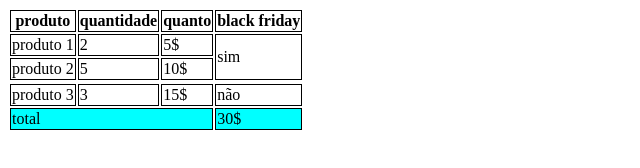
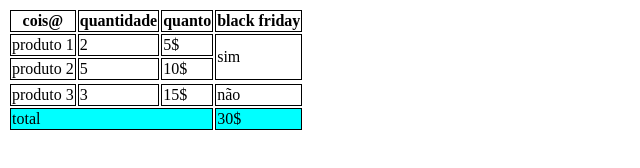
Before and after one commit to arthur-arakem/aula-tabela, a plain HTML site: page index.html in a window 1280 px wide. Shown: the full height of the page, 0-640 px from the left. Drawn offline with Linux system fonts and the light colour scheme.

Commit message:
mudando produto para cois@

```diff
--- a/index.html
+++ b/index.html
@@ -18,7 +18,7 @@ tfoot{
 <table>
 <thead>
 <tr>
-    <th>produto</th>
+    <th>cois@</th>
     <th>quantidade</th>
     <th>quanto
     </th>
```
Also changed, not shown: mintty.2024-10-14_13-43-13.png (added), mintty.2024-10-14_13-43-33.png (added).
